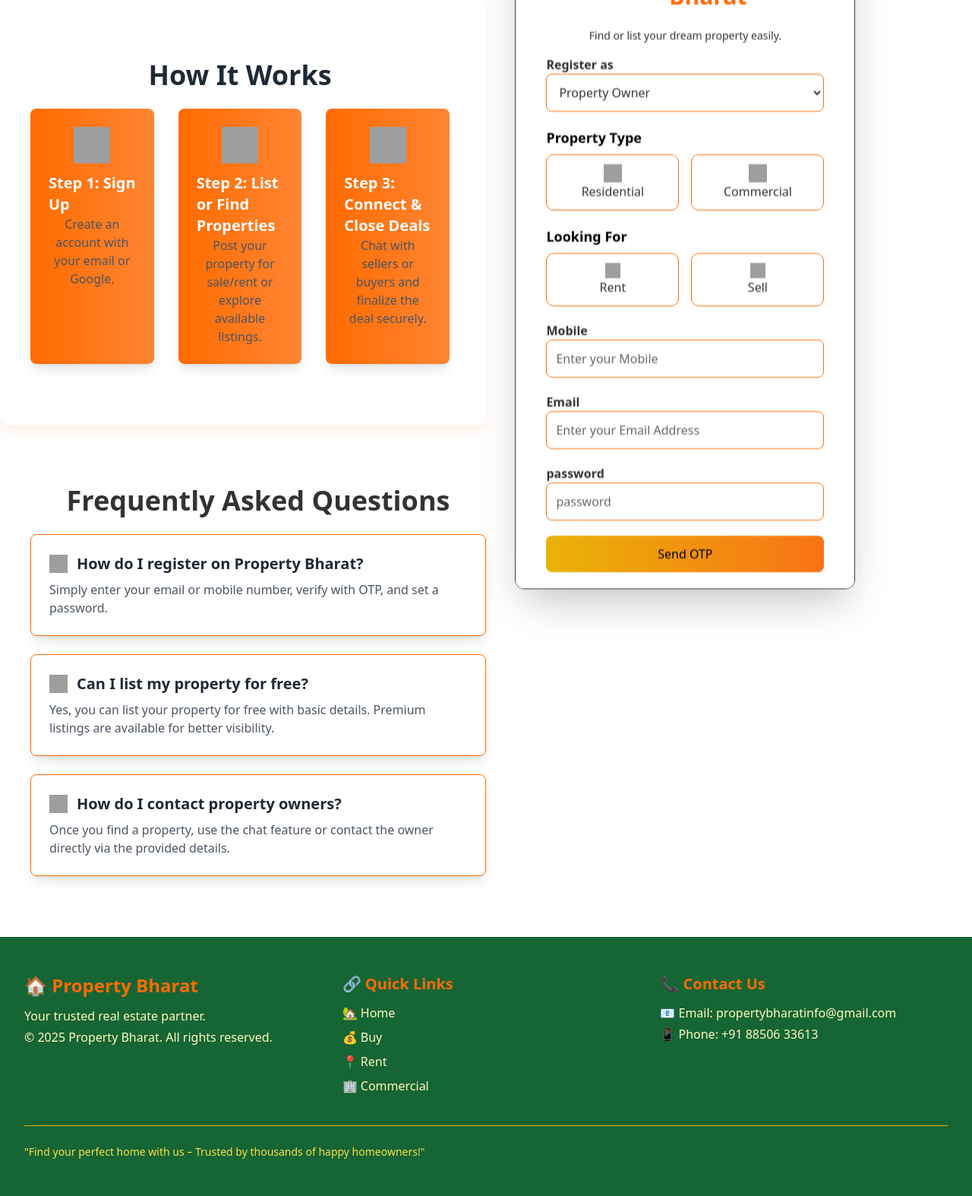
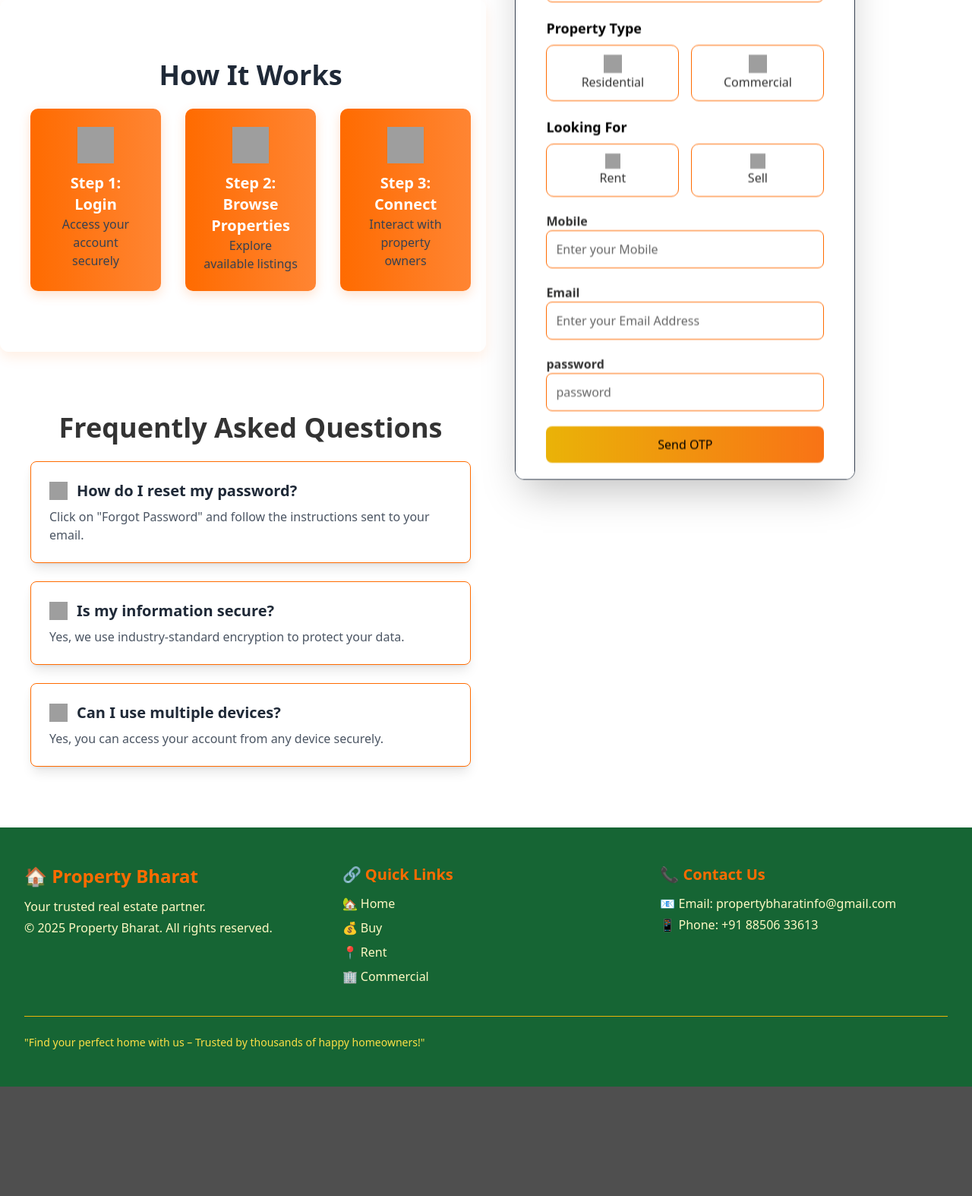
Before and after one commit to vedant-vijay/Property-Bharat-ORG, a Flask app: page / in a window 1280 px wide. Shown: the part 1095-2669 px from the top of the page at 76% size. After the commit the page ends 2525 px from the top, so only its background shows below. Run offline with Flask 3, Linux system fonts and the light colour scheme; some libraries are stand-ins or nearby versions; grey boxes are pictures that could not be loaded.

Commit message:
Update post-property.html

```diff
--- a/templates/post-property.html
+++ b/templates/post-property.html
@@ -268,10 +268,10 @@
                                 <img src="https://cdn-icons-png.flaticon.com/512/3061/3061341.png" class="w-8 h-8"> Retail Shop
                             </button>
                             <button type="button" class="property-type-btn" data-type="Showroom">
-                                <img src="https://cdn-icons-png.flaticon.com/512/4727/4727393.png" class="w-8 h-8"> Showroom
+                                <img src="https://cdn-icons-png.flaticon.com/512/4727/4727393.png" class="w-8 h-8"> Show room
                             </button>
                             <button type="button" class="property-type-btn" data-type="Warehouse">
-                                <img src="https://cdn-icons-png.flaticon.com/512/1198/1198313.png" class="w-8 h-8"> Warehouse
+                                <img src="https://cdn-icons-png.flaticon.com/512/1198/1198313.png" class="w-8 h-8"> Ware house
                             </button>
                             <button type="button" class="property-type-btn" data-type="Plot">
                                 <img src="https://cdn-icons-png.flaticon.com/512/854/854878.png" class="w-8 h-8"> Plot
@@ -659,26 +659,28 @@
         </div>
     </section>
 
-    <!-- How It Works Section -->
-    <section class="how-it-works w-1/2 relative py-20 text-gray-800 pl-10">
+</section>
+
+       <!-- How It Works Section -->
+       <section class="how-it-works w-full md:w-1/2 relative py-20 text-gray-800 px-5 md:pl-10">
         <h2 class="text-4xl font-bold mb-6 text-center text-gray-800">How It Works</h2>
         <div class="grid grid-cols-1 md:grid-cols-3 gap-8">
-            <div class="step bg-white p-6 rounded-lg shadow-lg flex flex-col items-center">
+            <div class="step flex flex-col items-center text-center">
                 <img src="https://cdn-icons-png.flaticon.com/512/1828/1828395.png" class="h-12 w-12 mb-3">
-                <h3 class="text-xl font-semibold">Step 1: Sign Up</h3>
-                <p class="text-gray-600 text-center">Create an account with your email or Google.</p>
+                <h3 class="text-xl font-semibold">Step 1: Login</h3>
+                <p class="text-gray-700">Access your account securely</p>
             </div>
 
-            <div class="step bg-white p-6 rounded-lg shadow-lg flex flex-col items-center">
+            <div class="step flex flex-col items-center text-center">
                 <img src="https://cdn-icons-png.flaticon.com/512/619/619153.png" class="h-12 w-12 mb-3">
-                <h3 class="text-xl font-semibold">Step 2: List or Find Properties</h3>
-                <p class="text-gray-600 text-center">Post your property for sale/rent or explore available listings.</p>
+                <h3 class="text-xl font-semibold">Step 2: Browse Properties</h3>
+                <p class="text-gray-700">Explore available listings</p>
             </div>
 
-            <div class="step bg-white p-6 rounded-lg shadow-lg flex flex-col items-center">
+            <div class="step flex flex-col items-center text-center">
                 <img src="https://cdn-icons-png.flaticon.com/512/726/726496.png" class="h-12 w-12 mb-3">
-                <h3 class="text-xl font-semibold">Step 3: Connect & Close Deals</h3>
-                <p class="text-gray-600 text-center">Chat with sellers or buyers and finalize the deal securely.</p>
+                <h3 class="text-xl font-semibold">Step 3: Connect</h3>
+                <p class="text-gray-700">Interact with property owners</p>
             </div>
         </div>
 
@@ -697,48 +699,36 @@
 
 
     <!-- FAQ Section -->
-    <section class="faq-section w-1/2 relative py-20 text-gray-800 pl-10">
-
+    <section class="faq-section w-full md:w-1/2 relative py-20 text-gray-800 px-5 md:pl-10">
         <h2 class="text-4xl font-bold mb-6 text-center text-gray-800">Frequently Asked Questions</h2>
 
         <div class="space-y-6">
-            <div class="bg-white p-6 rounded-lg shadow-lg transition-all hover:scale-105 flex flex-col items-start">
-                <h3 class="text-xl font-semibold flex items-center">
+            <div class="bg-white p-6 rounded-lg shadow-lg transition-all hover:scale-105 flex flex-col items-start border border-gray-200">
+                <h3 class="text-xl font-semibold flex items-center text-gray-800">
                     <img src="https://cdn-icons-png.flaticon.com/512/545/545682.png" class="h-6 w-6 mr-3">
-                    How do I register on Property Bharat?
+                    How do I reset my password?
                 </h3>
-                <p class="text-gray-600 mt-2">Simply enter your email or mobile number, verify with OTP, and set a password.</p>
+                <p class="text-gray-600 mt-2">Click on "Forgot Password" and follow the instructions sent to your email.</p>
             </div>
 
-            <div class="bg-white p-6 rounded-lg shadow-lg transition-all hover:scale-105 flex flex-col items-start">
-                <h3 class="text-xl font-semibold flex items-center">
+            <div class="bg-white p-6 rounded-lg shadow-lg transition-all hover:scale-105 flex flex-col items-start border border-gray-200">
+                <h3 class="text-xl font-semibold flex items-center text-gray-800">
                     <img src="https://cdn-icons-png.flaticon.com/512/545/545682.png" class="h-6 w-6 mr-3">
-                    Can I list my property for free?
+                    Is my information secure?
                 </h3>
-                <p class="text-gray-600 mt-2">Yes, you can list your property for free with basic details. Premium listings are available for better visibility.</p>
+                <p class="text-gray-600 mt-2">Yes, we use industry-standard encryption to protect your data.</p>
             </div>
 
-            <div class="bg-white p-6 rounded-lg shadow-lg transition-all hover:scale-105 flex flex-col items-start">
-                <h3 class="text-xl font-semibold flex items-center">
+            <div class="bg-white p-6 rounded-lg shadow-lg transition-all hover:scale-105 flex flex-col items-start border border-gray-200">
+                <h3 class="text-xl font-semibold flex items-center text-gray-800">
                     <img src="https://cdn-icons-png.flaticon.com/512/545/545682.png" class="h-6 w-6 mr-3">
-                    How do I contact property owners?
+                    Can I use multiple devices?
                 </h3>
-                <p class="text-gray-600 mt-2">Once you find a property, use the chat feature or contact the owner directly via the provided details.</p>
+                <p class="text-gray-600 mt-2">Yes, you can access your account from any device securely.</p>
             </div>
         </div>
+    </section>
 
-        <script>
-            document.addEventListener("scroll", function() {
-                document.querySelectorAll(".faq-section div").forEach((faq) => {
-                    let position = faq.getBoundingClientRect().top;
-                    let windowHeight = window.innerHeight;
-                    if (position < windowHeight - 50) {
-                        faq.classList.add("visible");
-                    }
-                });
-            });
-        </script>
-    </section>
     <footer class="bg-green-800 text-yellow-100 py-12 w-full">
         <div class="container mx-auto px-8">
             <div class="grid grid-cols-1 md:grid-cols-3 gap-10">
```
